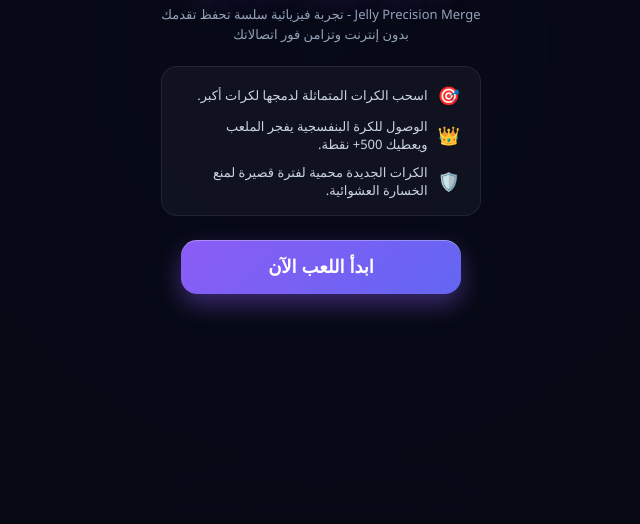
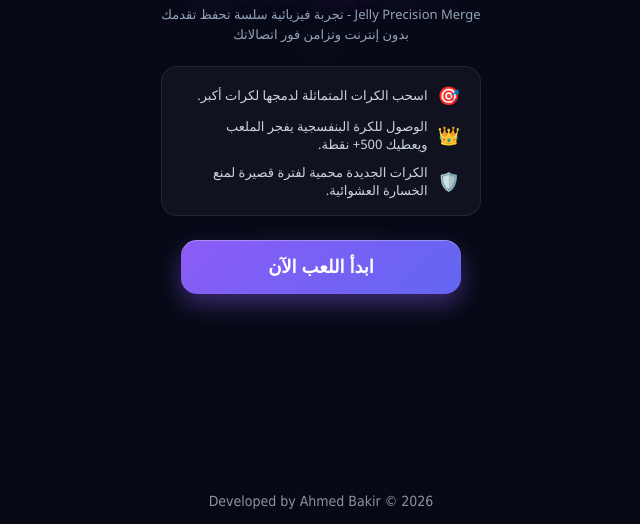
Before and after one commit to aba-thr/jellyball-game, a plain HTML site: page index.html in a window 1280 px wide. Shown: the part 276-800 px from the top of the page, without its empty margins (319-959 px from the left). Drawn offline with Linux system fonts and the light colour scheme.

Commit message:
Update index.html

```diff
--- a/index.html
+++ b/index.html
@@ -938,5 +938,9 @@
             draw();
         }
     </script>
+    <!-- اسمك كمطور اللعبة -->
+    <div style="position: absolute; bottom: 15px; width: 100%; text-align: center; font-size: 14px; color: #8b949e; font-family: Tahoma, sans-serif; z-index: 999;">
+        Developed by Ahmed Bakir &copy; 2026
+    </div>
 </body>
 </html>
```
